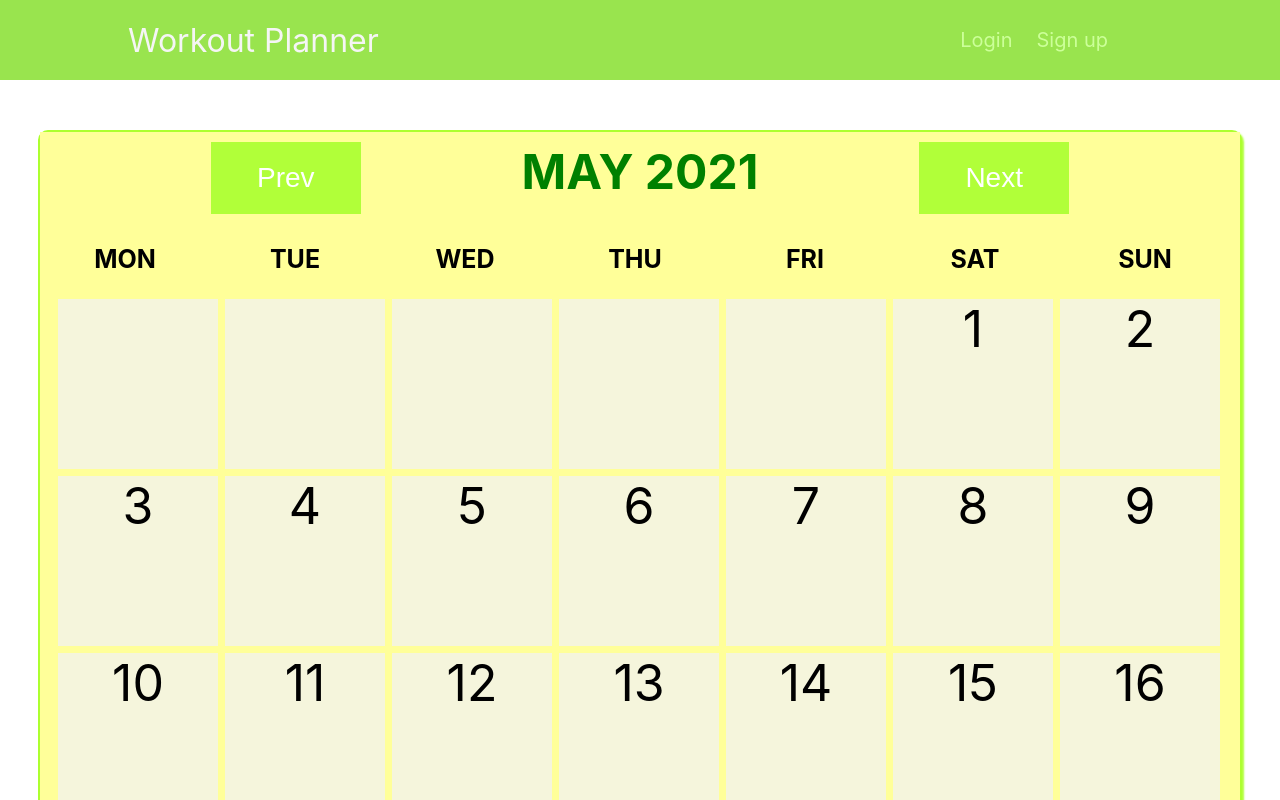
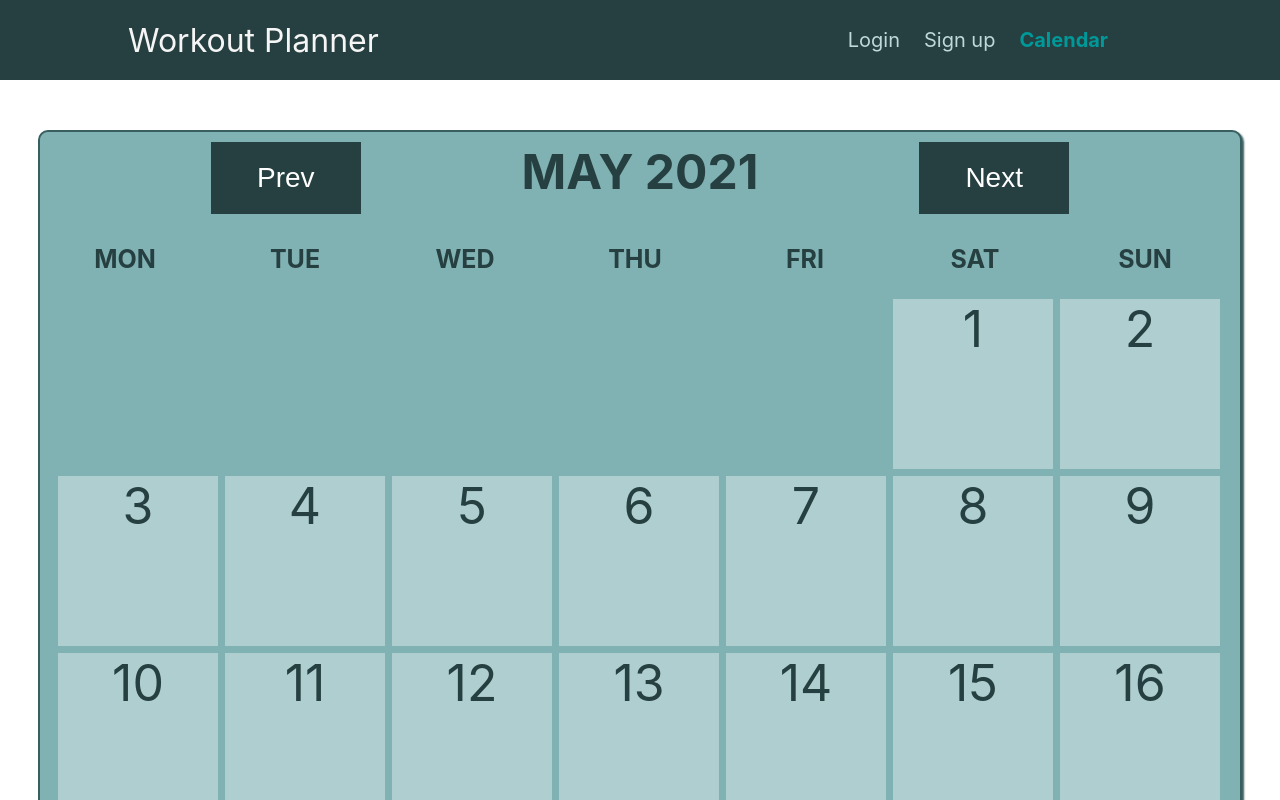
Before and after one commit to khali16/workout-planner-dev, a React (Create React App) app: page /calendar in a window 1280 px wide. Shown: the top 800 px of the page. Built offline with nearby package versions, Linux system fonts and the light colour scheme.

Commit message:
changing some css and routes

```diff
--- a/src/App.tsx
+++ b/src/App.tsx
@@ -1,6 +1,7 @@
 import React from "react";
 import { Route, Switch } from "react-router-dom";
 import Calendar from "./components/Calendar/Calendar";
+import DayDetail from "./components/Calendar/DayDetail";
 import LoginForm from "./components/Forms/LoginForm";
 import SignUpForm from "./components/Forms/SignUpForm";
 import Layout from "./components/Layout/Layout";
@@ -18,6 +19,9 @@ function App() {
         <Route path="/sign-up">
           <SignUpForm />
         </Route>
+        <Route path="/calendar/5/10">
+          <DayDetail text={1} />
+        </Route>
         <Route path="/calendar">
           <Calendar />
         </Route>
--- a/src/components/Calendar/Calendar.module.css
+++ b/src/components/Calendar/Calendar.module.css
@@ -1,9 +1,9 @@
 .Frame {
   width: 1200px;
-  height: 1250px;
-  border: 2px solid greenyellow;
-  background-color: #ffff99;
-  box-shadow: 2px 2px 2px #b1ff39;
+  height: auto;
+  border: 2px solid #395e60;
+  background-color: #80b1b3;
+  box-shadow: 2px 2px 2px #395e60;
   margin: auto;
   margin-top: 50px;
   border-radius: 10px;
@@ -15,13 +15,14 @@
   padding: 10px 10px 5px 10px;
   display: flex;
   justify-content: space-between;
-  background-color: #ffff99;
-  color: green;
+  background-color: #80b1b3;
+  color: #263f40;
+  border-radius: 10px;
 }
 
 .Button1 {
-  border: 3px solid green;
-  background-color: #b1ff39;
+  border: 3px solid #395e60;
+  background-color: #263f40;
   border: none;
   font-size: 28px;
   color: #ffffff;
@@ -62,7 +63,7 @@
 /* drugi button*/
 .Button {
   border: 3px solid green;
-  background-color: #b1ff39;
+  background-color: #263f40;
   border: none;
   font-size: 28px;
   color: #ffffff;
@@ -112,6 +113,7 @@
   grid-template-columns: 170px 170px 170px 170px 170px 170px 170px;
   font-size: 25px;
   text-align: center;
+  color: #263f40;
 }
 
 .Days {
@@ -123,10 +125,11 @@
   text-align: center;
   font-size: 50px;
   grid-gap: 7px;
+  color: #263f40;
 }
 
 .Day {
-  background-color: beige;
+  background-color: #afcecf;
   cursor: pointer;
   height: 170px;
 }
--- a/src/components/Calendar/Calendar.tsx
+++ b/src/components/Calendar/Calendar.tsx
@@ -1,7 +1,12 @@
 import React, { useState, useEffect, FormEvent } from "react";
 import styles from "./Calendar.module.css";
+import Day from "./Day";
+import { Route, useRouteMatch } from "react-router-dom";
+import DayDetail from "./DayDetail";
 
 const Calendar = () => {
+  const match = useRouteMatch();
+
   const DAYS = [31, 28, 31, 30, 31, 30, 31, 31, 30, 31, 30, 31];
   const DAYS_LEAP = [31, 29, 31, 30, 31, 30, 31, 31, 30, 31, 30, 31];
   const DAYS_OF_THE_WEEK = ["MON", "TUE", "WED", "THU", "FRI", "SAT", "SUN"];
@@ -26,7 +31,6 @@ const Calendar = () => {
   const [month, setMonth] = useState(date.getMonth());
   const [year, setYear] = useState(date.getFullYear());
   const [startDay, setStartDay] = useState(getStartDayOfMonth(date));
-  const [todo, setTodo] = useState(false);
 
   useEffect(() => {
     setDay(date.getDate());
@@ -44,13 +48,6 @@ const Calendar = () => {
   }
 
   const days = isLeapYear(date.getFullYear()) ? DAYS_LEAP : DAYS;
-
-  const cipka = (event: React.MouseEvent<HTMLInputElement>) => {
-    event.preventDefault();
-    setTodo((prevState) => {
-      return !prevState;
-    });
-  };
 
   return (
     <>
@@ -84,16 +81,7 @@ const Calendar = () => {
             .fill(null)
             .map((_, index) => {
               const d = index - (startDay - 2);
-              return (
-                <div className={styles.Day} key={index} onClick={cipka}>
-                  {d > 0 ? d : ""}
-                  {todo && (
-                    <div>
-                      <input type="text" />
-                    </div>
-                  )}
-                </div>
-              );
+              return <Day key={d} d={d} index={index} month={month} />;
             })}
         </div>
       </div>
--- /dev/null
+++ b/src/components/Calendar/Day.module.css
@@ -0,0 +1,9 @@
+.Day {
+  background-color: #afcecf;
+  cursor: pointer;
+  height: 170px;
+}
+
+.nonDay {
+  background-color: transparent;
+}
--- /dev/null
+++ b/src/components/Calendar/Day.tsx
@@ -0,0 +1,36 @@
+import React, { useState } from "react";
+import styles from "./Day.module.css";
+import { useRouteMatch, useHistory, Route, useParams } from "react-router-dom";
+import DayDetail from "./DayDetail";
+
+interface OwnProps {
+  index: number;
+  d: number;
+  month: number;
+}
+
+interface ParamTypes {
+  day: string;
+}
+
+const Day: React.FC<OwnProps> = ({ index, d, month }: OwnProps) => {
+  let history = useHistory();
+  const match = useRouteMatch();
+
+  const cipka = (event: React.MouseEvent<HTMLElement>) => {
+    event.preventDefault();
+    history.push(`${match.url}/${month}/${d}`);
+  };
+
+  const dayBox = d > 0 ? styles.Day : styles.nonDay;
+
+  return (
+    <>
+      <div className={dayBox} key={index} onClick={cipka}>
+        {d > 0 ? d : ""}
+      </div>
+    </>
+  );
+};
+
+export default Day;
--- /dev/null
+++ b/src/components/Calendar/DayDetail.module.css
@@ -0,0 +1,6 @@
+.frame {
+  width: 700px;
+  width: 500px;
+  background-color: brown;
+  color: green;
+}
--- /dev/null
+++ b/src/components/Calendar/DayDetail.tsx
@@ -0,0 +1,17 @@
+import React from "react";
+import { useParams, Route, Link, useRouteMatch } from "react-router-dom";
+import style from "./DayDetail.module.css";
+
+interface PropTypes {
+  text: number;
+}
+
+const DayDetail: React.FC<PropTypes> = ({ text }) => {
+  return (
+    <>
+      <div className={style.frame}>{text}halo</div>
+    </>
+  );
+};
+
+export default DayDetail;
--- a/src/components/Forms/LoginForm.module.css
+++ b/src/components/Forms/LoginForm.module.css
@@ -1,10 +1,10 @@
 .Form {
   height: 270px;
   width: 500px;
-  background-color: aquamarine;
+  background-color: #80b1b3;
   margin: auto;
   margin-top: 70px;
-  border: 3px solid greenyellow;
+  border: 3px solid #395e60;
   border-radius: 10px;
   padding: 20px;
   display: block;
@@ -12,7 +12,7 @@
 }
 
 .selectedFormItem label {
-  font-weight: bold;
+  font-size: larger;
   margin-bottom: 0.5rem;
   margin-right: 10px;
   display: block;
@@ -22,17 +22,17 @@
   width: 400px;
   padding: 10px;
   margin: 10px 0;
-  border: 2px solid #4ce600;
-  box-shadow: 0 0 1px 1px rgba(51, 153, 0);
+  border: 2px solid #395e60;
+  box-shadow: 0 0 1px 1px #395e60;
   border-radius: 10px;
 }
 .invalid input {
-  background-color: #ffc2b3;
+  background-color: #f3d8d8;
 }
 
 .Form button {
-  border: 3px solid green;
-  background-color: lightgreen;
+  border: 3px solid #263f40;
+  background-color: #263f40;
   border: none;
   color: #ffffff;
   text-align: center;
@@ -73,8 +73,8 @@
 .Form input {
   padding: 10px;
   margin: 10px 0;
-  border: 2px solid green;
-  box-shadow: 0 0 15px 4px rgba(0, 0, 0, 0.06);
+  border: 2px solid #395e60;
+  box-shadow: 0 0 7px 2px #395e60;
   border-radius: 10px;
   width: 50%;
 }
--- a/src/components/Forms/SignUpForm.module.css
+++ b/src/components/Forms/SignUpForm.module.css
@@ -4,14 +4,14 @@
   margin: auto;
   margin-top: 50px;
   display: block;
-  background-color: #ccffb3;
+  background-color: #80b1b3;
   border-radius: 9px;
-  border: 2px solid #4ce600;
+  border: 2px solid #395e60;
   padding: 20px;
   text-align: center;
 }
 .selectedFormItem label {
-  font-size: large;
+  font-size: larger;
   margin-right: 5px;
   display: block;
 }
@@ -20,13 +20,13 @@
   width: 300px;
   padding: 10px;
   margin: 10px 0;
-  border: 2px solid #4ce600;
-  box-shadow: 0 0 1px 1px rgba(51, 153, 0);
+  border: 2px solid #395e60;
+  box-shadow: 0 0 1px 1px #395e60;
   border-radius: 10px;
 }
 
 .invalid input {
-  background-color: #ffc2b3;
+  background-color: #f3d8d8;
 }
 
 .form input,
@@ -36,8 +36,8 @@
 }
 
 .form button {
-  border: 3px solid green;
-  background-color: lightgreen;
+  border: 3px solid #263f40;
+  background-color: #263f40;
   border: none;
   color: #ffffff;
   text-align: center;
--- a/src/components/Layout/MainNavigation.module.css
+++ b/src/components/Layout/MainNavigation.module.css
@@ -5,7 +5,7 @@
   padding: 0 10%;
   justify-content: space-between;
   align-items: center;
-  background-color: #99e44e;
+  background-color: #263f40;
 }
 
 .logo {
@@ -35,11 +35,12 @@
 
 .nav a {
   text-decoration: none;
-  color: #ccff99;
+  color: #bfd8d9;
 }
 
 .nav a:hover,
 .nav a:active,
 .nav a.active {
-  color: #ffff99;
+  color: #009999;
+  font-weight: bolder;
 }
--- a/src/components/Layout/MainNavigation.tsx
+++ b/src/components/Layout/MainNavigation.tsx
@@ -1,23 +1,36 @@
-import React from 'react'
+import React from "react";
 import { NavLink } from "react-router-dom";
-import styles from './MainNavigation.module.css';
+import styles from "./MainNavigation.module.css";
 
 const MainNavigation = () => {
   return (
     <header className={styles.header}>
-           <div className={styles.logo}><NavLink to="/" activeClassName={styles.active}>Workout Planner</NavLink></div>
+      <div className={styles.logo}>
+        <NavLink to="/" activeClassName={styles.active}>
+          Workout Planner
+        </NavLink>
+      </div>
       <nav className={styles.nav}>
         <ul>
           <li>
-                       <NavLink to="/login" activeClassName={styles.active}>Login</NavLink>
+            <NavLink to="/login" activeClassName={styles.active}>
+              Login
+            </NavLink>
           </li>
           <li>
-                       <NavLink to="/sign-up" activeClassName={styles.active}>Sign up</NavLink>
+            <NavLink to="/sign-up" activeClassName={styles.active}>
+              Sign up
+            </NavLink>
+          </li>
+          <li>
+            <NavLink to="/calendar" activeClassName={styles.active}>
+              Calendar
+            </NavLink>
           </li>
         </ul>
       </nav>
     </header>
-    )
-}
+  );
+};
 
-export default MainNavigation
+export default MainNavigation;
```
Lines whose indentation alone changed are shown as unchanged.
